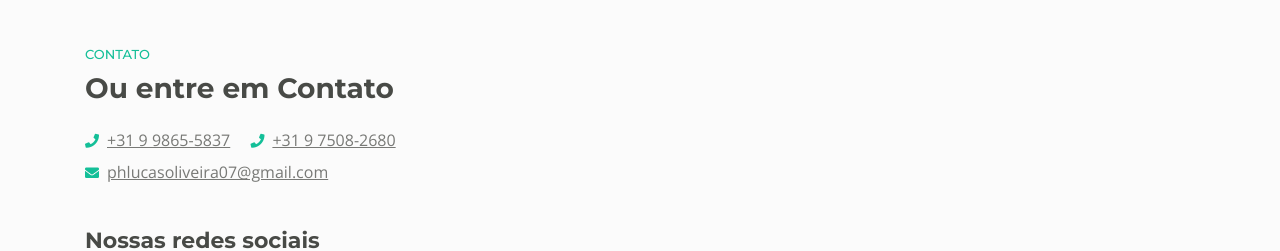
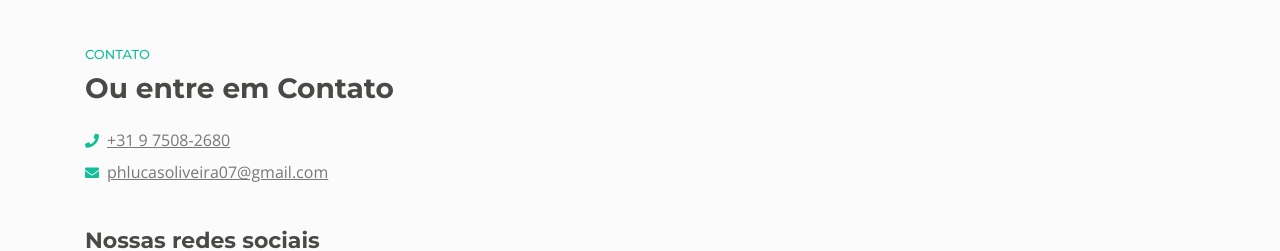
Before and after one commit to Dylucas07/LOINFOTECH, a plain HTML site: page index.html in a window 1280 px wide. Shown: the part 4060-4311 px from the top of the page. Drawn offline with nearby package versions, Linux system fonts and the light colour scheme.

Commit message:
Update index.html

```diff
--- a/index.html
+++ b/index.html
@@ -358,8 +358,9 @@
                         <p></p>
                         <ul class="list-unstyled li-space-lg">
 
-                            <li><i class="fas fa-phone"></i><a href="https://api.whatsapp.com/send/?phone=5531975082680&text=Olá+%2C+quero+saber+sobre+os+valores+do+seu+orçamento%21&type=phone_number&app_absent=0">+31 9 9865-5837</a></li>
+
                             <li><i class="fas fa-phone"></i><a href="https://api.whatsapp.com/send/?phone=5531975082680&text=Olá+%2C+quero+saber+sobre+os+valores+do+seu+orçamento%21&type=phone_number&app_absent=0">+31 9 7508-2680</a></li>
+                            <br>
                             <li><i class="fas fa-envelope"></i><a href="mailto:office@aria.com">phlucasoliveira07@gmail.com</a></li>
                         </ul>
                         <h3>Nossas redes sociais</h3>
```
